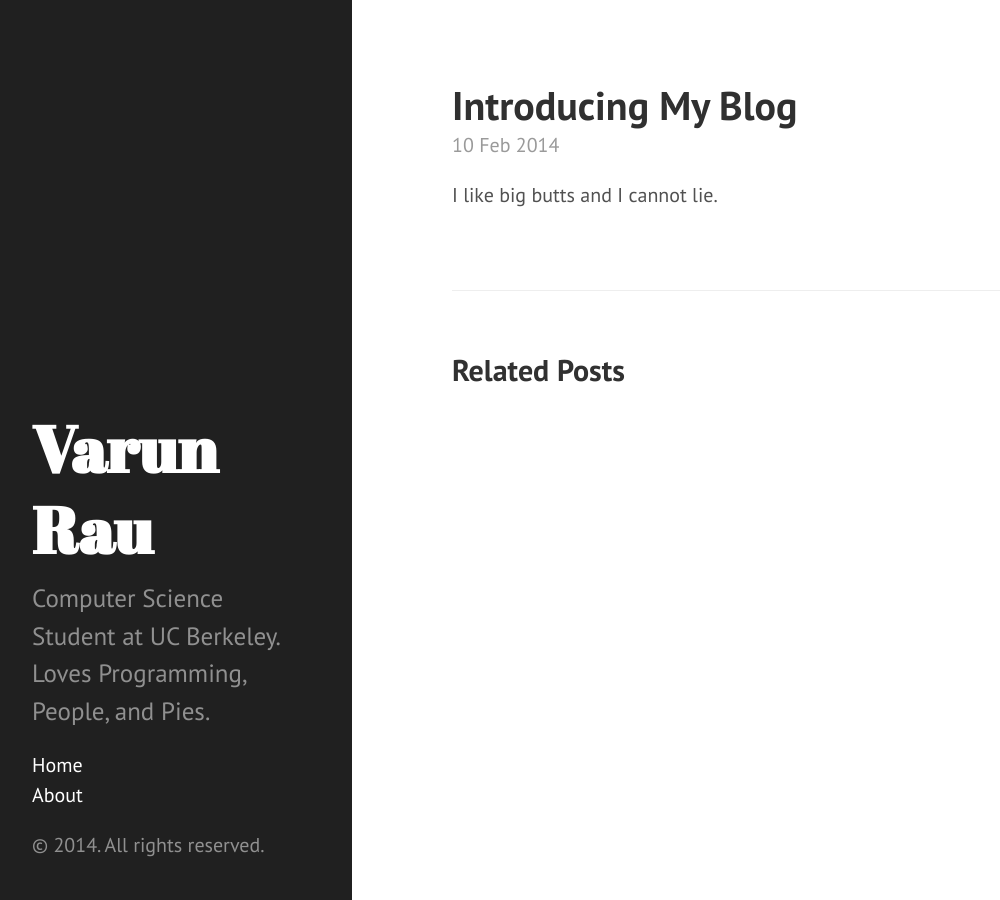
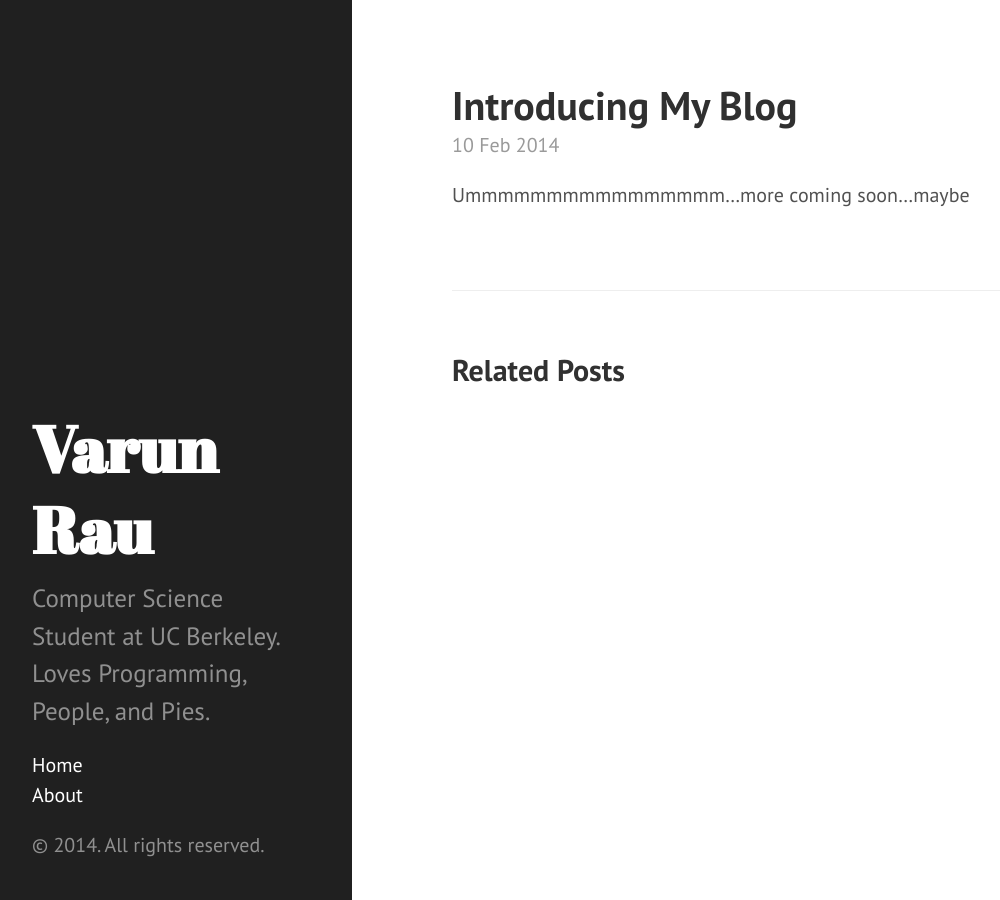
Before and after one commit to varunrau/varunrau.github.com, a Jekyll site: the page built from _posts/2014-02-10-introducing-varun.md, in a window 1280 px wide. Shown: the whole page, without its empty margins (8-1008 px from the left). Built offline with Jekyll 4.4.1, drawn with Linux system fonts in a browser that asks for light colours; Markdown is read by kramdown in place of the engine named in the settings.

Commit message:
new content later

```diff
--- a/_posts/2014-02-10-introducing-varun.md
+++ b/_posts/2014-02-10-introducing-varun.md
@@ -3,4 +3,4 @@ layout: post
 title: Introducing My Blog
 ---
 
-I like big butts and I cannot lie.
+Ummmmmmmmmmmmmmmm...more coming soon...maybe
```
Also changed, not shown: 2 other files.
